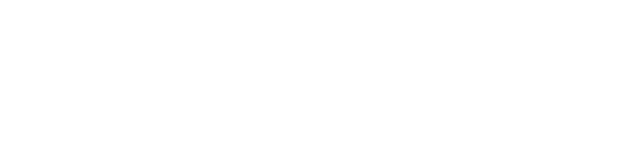
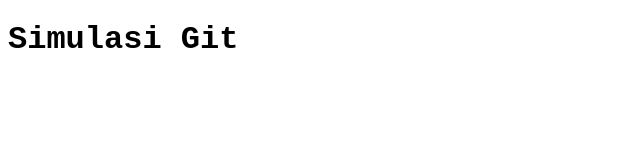
Before and after one commit to Naditaripani/simulasi_repo, a plain HTML site: page index.html in a window 1280 px wide. Shown: the whole page, without its empty margins (0-640 px from the left). Drawn offline with Linux system fonts and the light colour scheme.

Commit message:
Mengubah file index.html dan menambah file style.css

```diff
--- a/index.html
+++ b/index.html
@@ -5,6 +5,9 @@
     <meta http-equiv="X-UA-Compatible" content="IE=edge" />
     <meta name="viewport" content="width=device-width, initial-scale=1.0" />
     <title>SImulasi Git</title>
+    <link rel="stylesheet" href="style.css" />
   </head>
-  <body></body>
+  <body>
+    <h1>Simulasi Git</h1>
+  </body>
 </html>
--- /dev/null
+++ b/style.css
@@ -0,0 +1,3 @@
+body {
+  font-family: "Courier New", Courier, monospace;
+}
```
